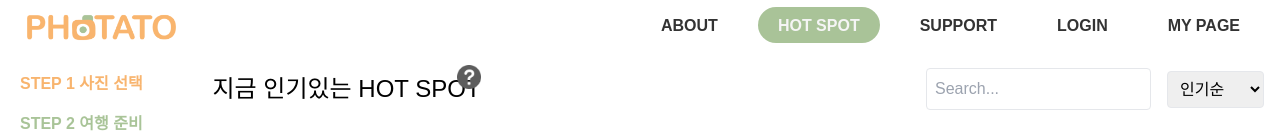
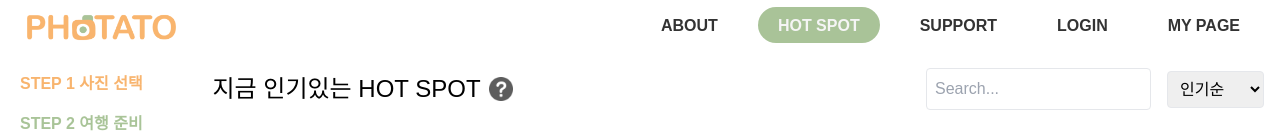
Before and after one commit to Uxic-2/Front-End, a React (Create React App) app: page /hot-spot in a window 1280 px wide. Shown: the top 139 px of the page. Built offline with nearby package versions, Linux system fonts and the light colour scheme; the HTML template or start-up script is replaced by a standard one.

Commit message:
물음표아이콘 배치 및 툴팁 수정

```diff
--- a/src/App.css
+++ b/src/App.css
@@ -40,10 +40,24 @@
   /* 스크롤바 색상과 트랙 색상 */
 }
 
-.tooltip-icon:hover+.tooltip-text {
-  display: block;
+/* Tooltip styles */
+.tooltip-icon {
+  position: relative;
 }
 
 .tooltip-text {
   display: none;
+  opacity: 0;
+  transition: opacity 0.3s ease-in-out;
+  position: absolute;
+  background-color: #333;
+  color: #fff;
+  padding: 8px;
+  border-radius: 4px;
+  z-index: 10;
 }
+
+.tooltip-icon:hover .tooltip-text {
+  display: block;
+  opacity: 1;
+}
--- a/src/pages/Hotspot.jsx
+++ b/src/pages/Hotspot.jsx
@@ -4,7 +4,7 @@ import SideBar from "../components/SideBar";
 import links from "../components/SideBar/SBHotspot";
 import Modal from "./HotspotModal";
 import HiddenSpot from "./HiddenSpot";
-import questionIcon from "../imgs/question.png";
+import questionIcon from "../imgs/question.png"; // 이미지 경로 import
 
 const HotSpot = () => {
   const hotSpots = Array(9)
@@ -34,15 +34,15 @@ const HotSpot = () => {
         {currentComponent === "HotSpot" ? (
           <>
             <div className="flex justify-between items-center mb-6">
-              <div className="relative">
+              <div className="flex items-center relative">
                 <h2 className="text-2xl">지금 인기있는 HOT SPOT</h2>
-                <div className="absolute -top-2 right-0 flex items-center">
+                <div className="tooltip-icon ml-2">
                   <img
                     src={questionIcon}
                     alt="Question"
-                    className="tooltip-icon ml-2 w-6 h-6"
+                    className="w-6 h-6"
                   />
-                  <div className="tooltip-text absolute bg-gray-800 text-white text-sm p-2 rounded shadow-lg -mt-2 -ml-16 w-72">
+                  <div className="tooltip-text -mt-2 -ml-16 w-72">
                     STEP 1에서는 타 유저들의 여행 사진을 모아두어 한 눈에
                     확인하실 수 있습니다. 하트 버튼을 누를 시 여행 폴더에
                     저장하실 수 있고, 선택 버튼을 누르시면 HIDDEN SPOT으로
```
